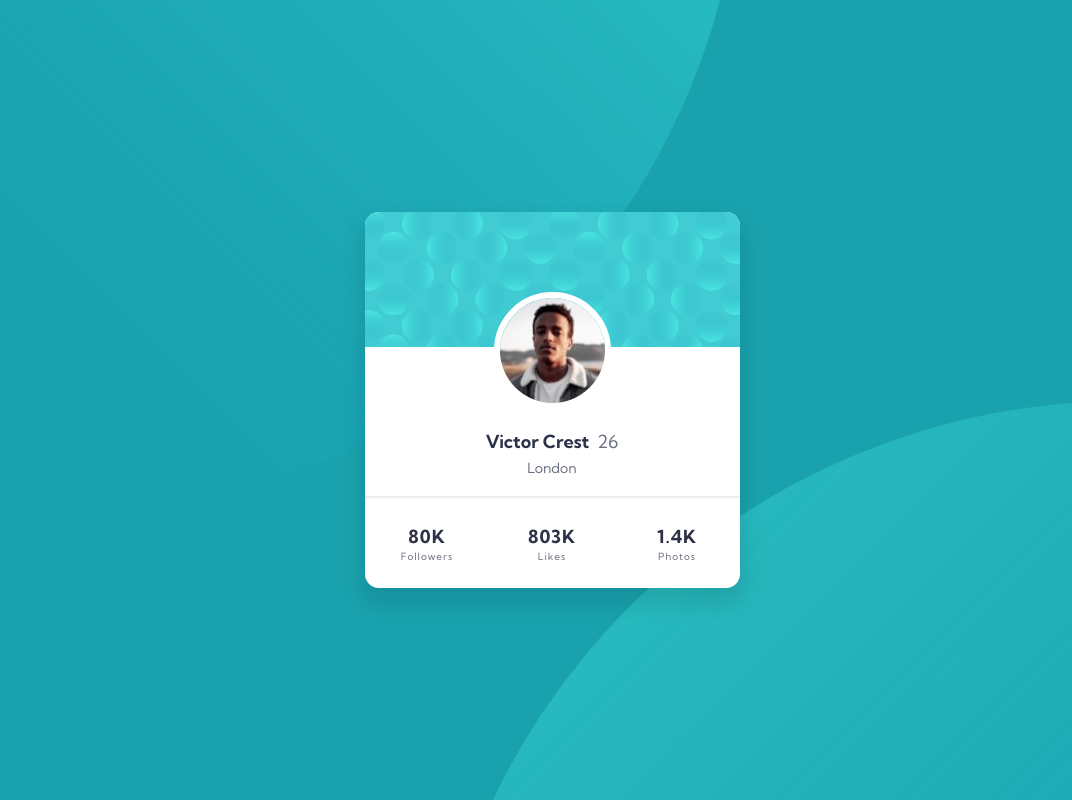
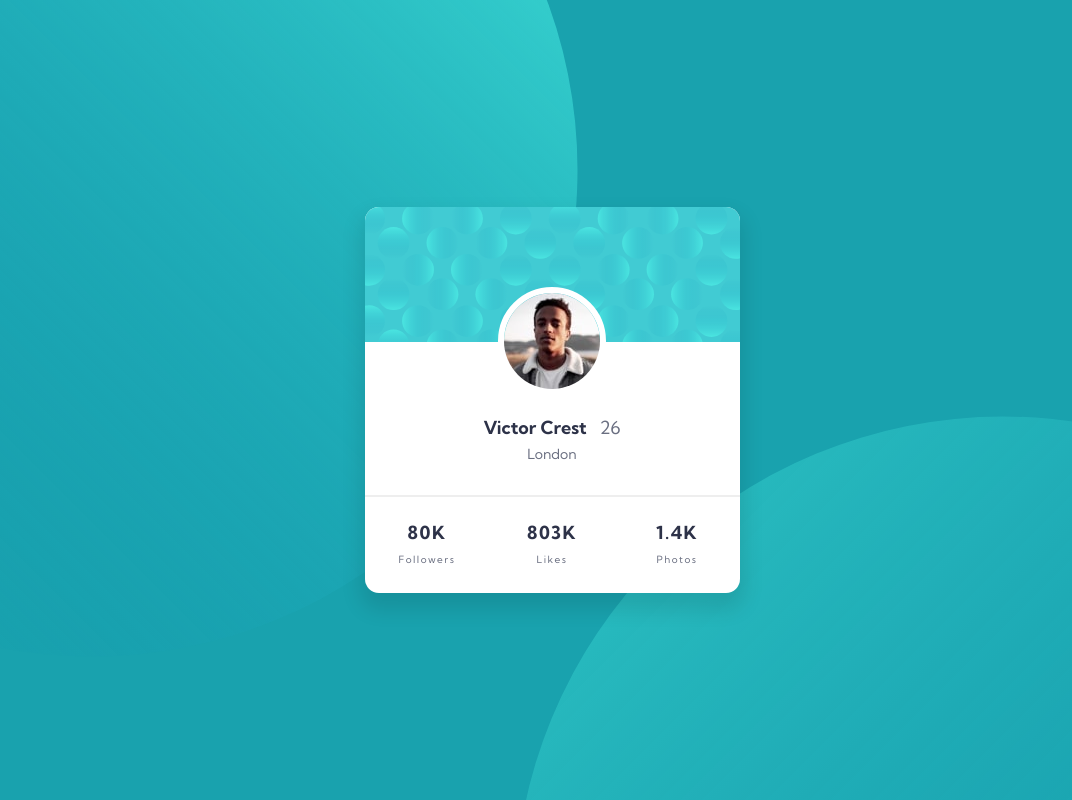
Before and after one commit to KahKitZheng/frontend-mentor, a plain HTML site: page profile-card/index.html in a window 1280 px wide. Shown: the whole page, without its empty margins (88-1160 px from the left). Drawn offline with Linux system fonts and the light colour scheme.

Commit message:
Improve profile card solution

```diff
--- a/profile-card/style.scss
+++ b/profile-card/style.scss
@@ -31,10 +31,11 @@ body {
     background-size: contain;
     background-position: right;
     position: fixed;
-    height: 175%;
-    width: 175%;
-    top: -110%;
-    left: -110%;
+    height: 978px;
+    width: 976px;
+    top: -40%;
+    right: 48%;
+    // transform: rotate(-135deg);
   }
 
   &::after {
@@ -43,10 +44,10 @@ body {
     background-repeat: no-repeat;
     background-size: contain;
     position: fixed;
-    height: 175%;
-    width: 175%;
-    top: 50%;
-    left: 40%;
+    height: 978px;
+    width: 976px;
+    top: 52%;
+    left: 47%;
   }
 }
 
@@ -69,7 +70,7 @@ body {
   display: flex;
   align-items: center;
   flex-direction: column;
-  margin: 0 2rem;
+  margin: 0 24px;
   width: 100%;
   max-width: 25rem;
   border-radius: 14px;
@@ -92,8 +93,8 @@ body {
   position: relative;
   top: calc(-3.5rem - 3px);
   z-index: 15;
-  height: 7rem;
-  width: 7rem;
+  height: 96px;
+  width: 96px;
   margin-bottom: -2.5rem;
   border: 6px solid #fff;
   border-radius: 50%;
@@ -101,7 +102,7 @@ body {
 
 .card__user {
   width: 100%;
-  padding-bottom: 1rem;
+  padding-bottom: 28px;
   border-bottom: 2px solid #eee;
 
   p {
@@ -113,7 +114,7 @@ body {
       font-size: var(--font-size--large);
 
       span {
-        margin-right: 0.25rem;
+        margin-right: 8.5px;
       }
     }
 
@@ -126,19 +127,21 @@ body {
 .card__stats {
   display: grid;
   grid-template-columns: repeat(3, minmax(0, 1fr));
-  padding: 1rem 0;
+  // padding: 1rem 0;
   width: 100%;
 
   // stats with accents
   & .accent {
     display: block;
     font-size: var(--font-size--large);
-    line-height: 1.5;
+    margin-bottom: 9px;
   }
 
   & .stat-heading {
     font-size: 10px;
-    letter-spacing: 1px;
+    letter-spacing: 1.5px;
     color: var(--grayish--blue);
+    margin-top: 24px;
+    margin-bottom: 27px;
   }
 }
```
Also changed, not shown: profile-card/index.html (+16 -4 lines), profile-card/style.css, 1 other file.
